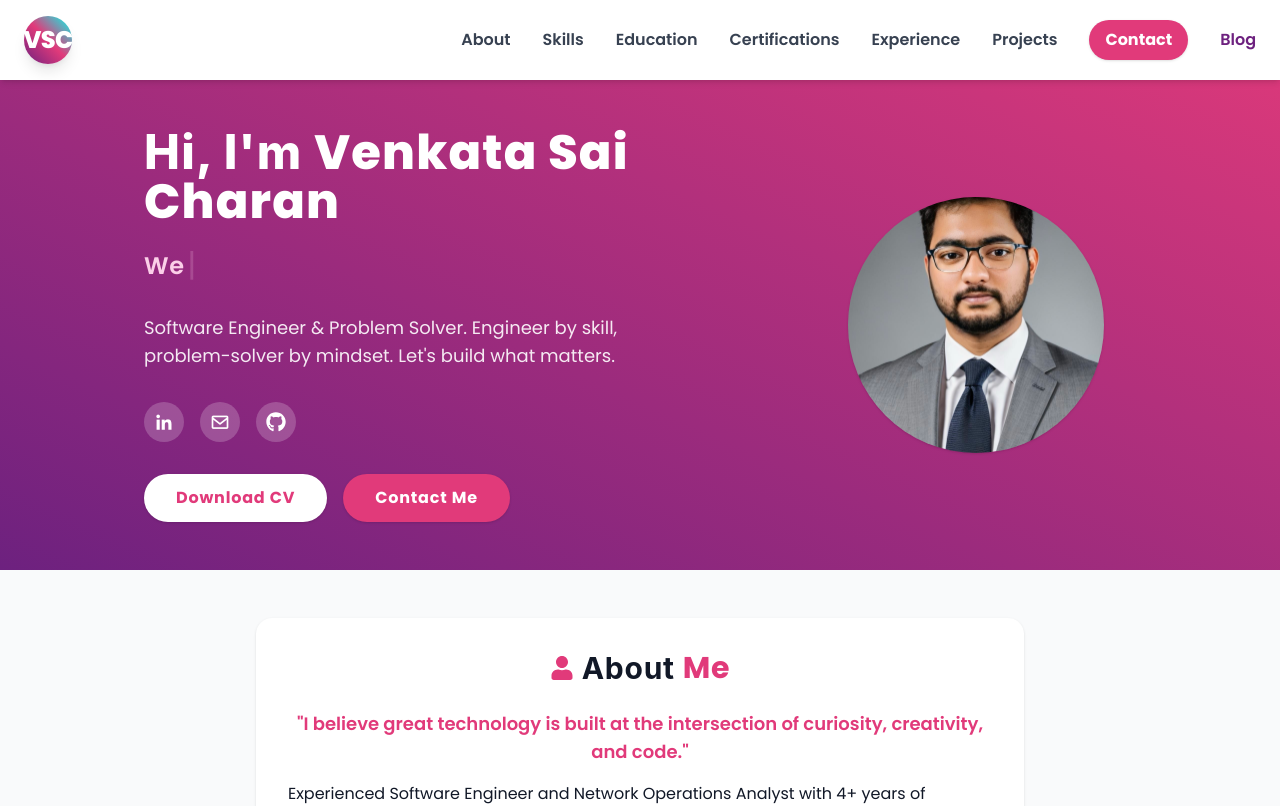
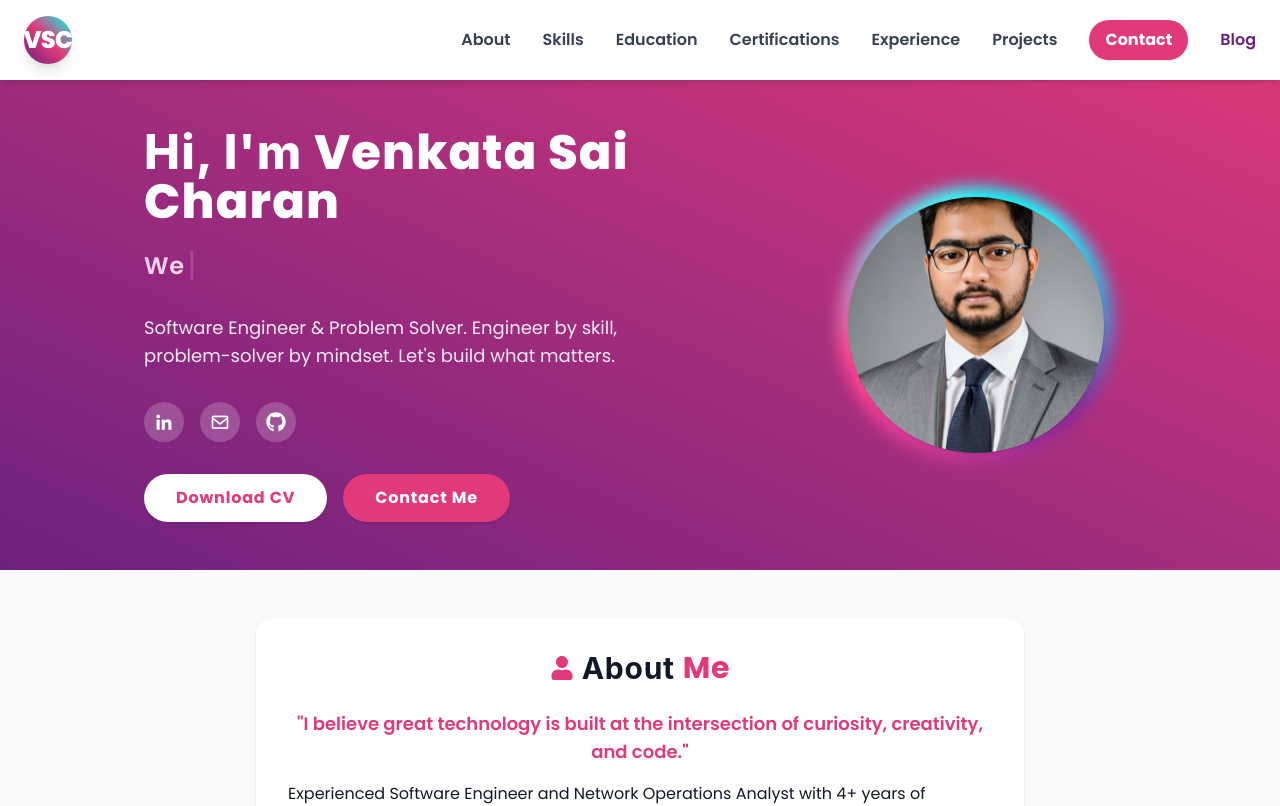
Before and after one commit to saicharankarasala/sai-charan-website, a React (Vite) app: page / in a window 1280 px wide. Shown: the top 806 px of the page. Built offline with nearby package versions, Linux system fonts and the light colour scheme.

Commit message:
Add animated glowing border around profile image for modern hero section

```diff
--- a/src/App.jsx
+++ b/src/App.jsx
@@ -166,11 +166,13 @@ const App = () => {
                   </div>
                 </div>
                 <div className="flex-1 flex justify-center items-center mt-8 md:mt-0">
-                  <img
-                    src="/images/profile.JPG"
-                    alt="Venkata Sai Charan - UI/UX Designer & Software Engineer"
-                    className="w-48 h-48 md:w-64 md:h-64 rounded-full border-4 border-white shadow object-cover"
-                  />
+                  <div className="profile-glow-border">
+                    <img
+                      src="/images/profile.JPG"
+                      alt="Venkata Sai Charan - UI/UX Designer & Software Engineer"
+                      className="profile-img w-48 h-48 md:w-64 md:h-64 rounded-full border-4 border-white shadow object-cover"
+                    />
+                  </div>
                 </div>
               </section>
 
--- a/src/index.css
+++ b/src/index.css
@@ -1336,3 +1336,44 @@
     color: #fff !important;
   }
 }
+
+/* Animated glowing border for profile image */
+.profile-glow-border {
+  position: relative;
+  display: inline-block;
+  width: 16rem; /* 64 (md) */
+  height: 16rem;
+  max-width: 100vw;
+  max-height: 100vw;
+}
+@media (max-width: 768px) {
+  .profile-glow-border {
+    width: 12rem; /* 48 */
+    height: 12rem;
+  }
+}
+.profile-glow-border::before {
+  content: '';
+  position: absolute;
+  top: -10px; left: -10px; right: -10px; bottom: -10px;
+  border-radius: 9999px;
+  background: conic-gradient(
+    from 0deg,
+    #e13a7a 0deg,
+    #00ffee 120deg,
+    #6d217f 240deg,
+    #e13a7a 360deg
+  );
+  filter: blur(8px) brightness(1.2);
+  z-index: 1;
+  animation: glow-rotate 4s linear infinite;
+}
+.profile-img {
+  position: relative;
+  z-index: 2;
+  background: white;
+}
+@keyframes glow-rotate {
+  0% { filter: blur(8px) brightness(1.2); transform: rotate(0deg); }
+  100% { filter: blur(8px) brightness(1.2); transform: rotate(360deg); }
+}
```
